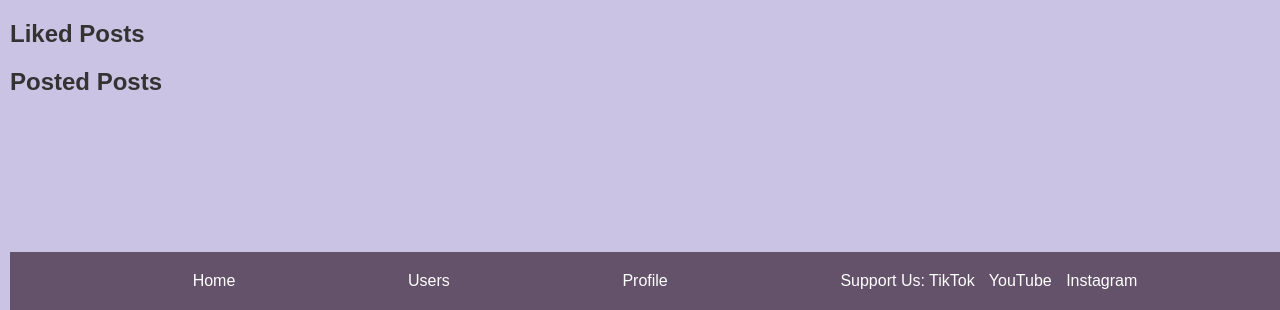
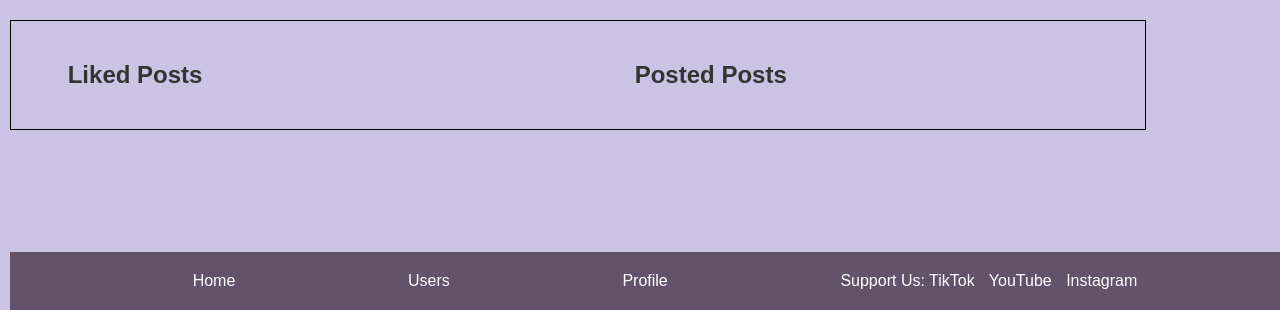
Before and after one commit to SwanwickMan/GU_Filmmaking, a Django app: template templates/GUFilmmakingApp/profile.html in a window 1280 px wide. Shown: the part 490-800 px from the top of the page. Run offline with Django 3.2, Linux system fonts and the light colour scheme; the template is opened without the code that fills it, so the values that code supplies are empty.

Commit message:
better formatted profile page

```diff
--- a/static/style/profile.css
+++ b/static/style/profile.css
@@ -53,3 +53,33 @@
     padding: 10px;
 
 }
+
+.profile-posts {
+    display: flex;
+    justify-content: space-around;
+    border: 1px solid black;
+    width: 90%;
+    height: auto;
+}
+
+.posts {
+    margin: 20px;
+    width: 40%;
+}
+
+.post {
+    width: 100%;
+    border: 1px solid black;
+    margin: 5px;
+    padding: 5px;
+    cursor: pointer;
+}
+
+.post:hover{
+    border: 3px solid black;
+}
+
+.post img {
+    height: 30px;
+    width: auto;
+}
--- a/templates/GUFilmmakingApp/profile.html
+++ b/templates/GUFilmmakingApp/profile.html
@@ -37,7 +37,7 @@ Profile
     </div>
 </div>
 
-<div class="popular-posts">
+<div class="profile-posts">
     <div class="posts">
         <h2>Liked Posts</h2>
         {% for post in liked_posts %}
```
